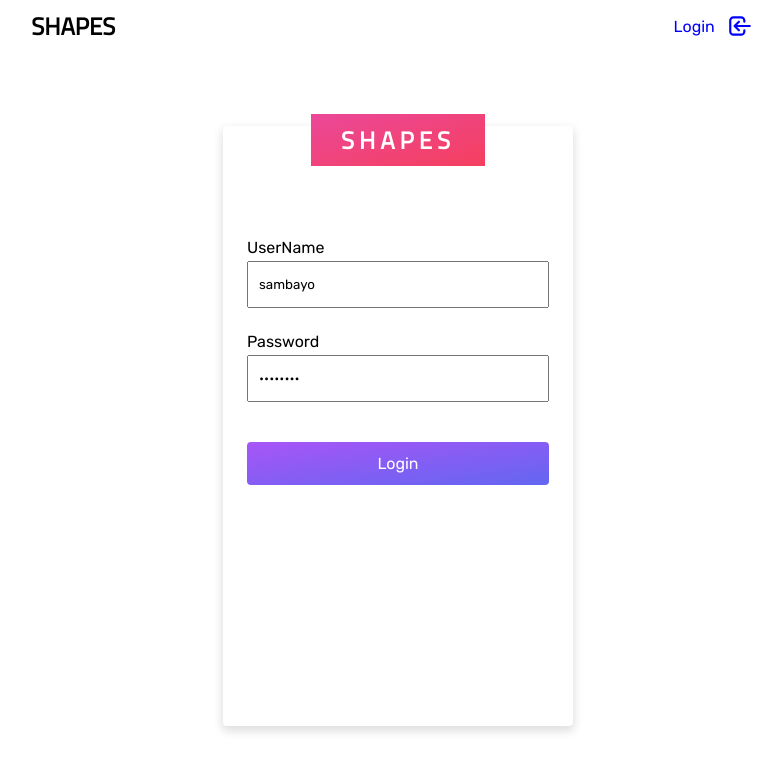
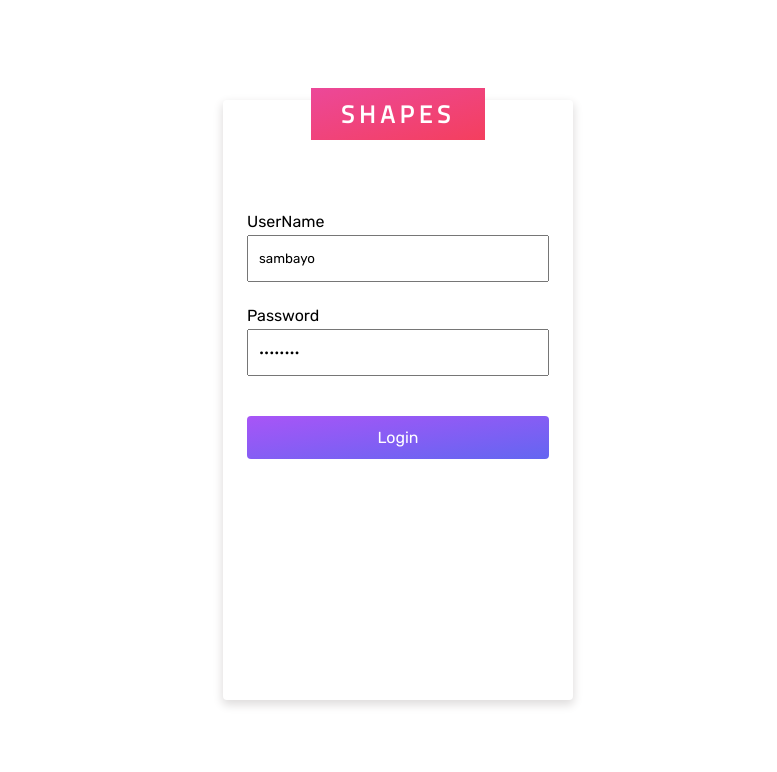
Before and after one commit to samuelkurdz/shapes, a React (Create React App) app: page / in a window 1280 px wide. Shown: the top 772 px of the page, without its empty margins (242-1019 px from the left). Built offline with nearby package versions, Linux system fonts and the light colour scheme.

Commit message:
toggle header on login state

```diff
--- a/src/components/App.tsx
+++ b/src/components/App.tsx
@@ -14,7 +14,7 @@ function App(props: IProps) {
   const { isUserLoggedIn } = props;
   return (
     <div className="App">
-      <Header />
+      {isUserLoggedIn ? <Header /> : null}
       {isUserLoggedIn ? <HomePage /> : <LoginPage />}
     </div>
   );
--- a/src/components/header/header.tsx
+++ b/src/components/header/header.tsx
@@ -1,22 +1,15 @@
 // eslint-disable-next-line no-use-before-define
 import React from 'react';
 import { connect } from 'react-redux';
-import { removeUser, setCurrentUser } from '../../state/user/user.action';
+import { removeUser } from '../../state/user/user.action';
 import './header.scss';
 
 interface HeaderProps {
-  isUserLoggedIn: boolean;
-  // eslint-disable-next-line no-unused-vars
-  setUser: (name: string) => void;
   logoutUser: () => void;
 }
 
 const Header = (props: HeaderProps) => {
-  const { isUserLoggedIn, setUser, logoutUser } = props;
-
-  const setName = () => {
-    setUser('sam');
-  };
+  const { logoutUser } = props;
 
   const logout = () => {
     logoutUser();
@@ -25,7 +18,6 @@ const Header = (props: HeaderProps) => {
   return (
     <header>
       <h2>SHAPES</h2>
-      {isUserLoggedIn ? (
       <button type="button" className="logout" onClick={logout}>
         <p>Logout</p>
         <svg xmlns="http://www.w3.org/2000/svg" fill="none" viewBox="0 0 24 24" stroke="currentColor">
@@ -37,30 +29,12 @@ const Header = (props: HeaderProps) => {
           />
         </svg>
       </button>
-      ) : (
-        <button type="button" className="login" onClick={setName}>
-          <p>Login</p>
-          <svg xmlns="http://www.w3.org/2000/svg" fill="none" viewBox="0 0 24 24" stroke="currentColor">
-            <path
-              strokeLinecap="round"
-              strokeLinejoin="round"
-              strokeWidth={2}
-              d="M11 16l-4-4m0 0l4-4m-4 4h14m-5 4v1a3 3 0 01-3 3H6a3 3 0 01-3-3V7a3 3 0 013-3h7a3 3 0 013 3v1"
-            />
-          </svg>
-        </button>
-      )}
     </header>
   );
 };
 
-const mapStateToProps = (state: any) => ({
-  isUserLoggedIn: state.user.isLoggedIn,
-});
-
 const mapDispatchToProps = (dispatch: any) => ({
-  setUser: (user: string) => dispatch(setCurrentUser(user)),
   logoutUser: () => dispatch(removeUser()),
 });
 
-export default connect(mapStateToProps, mapDispatchToProps)(Header);
+export default connect(null, mapDispatchToProps)(Header);
```
Lines whose indentation alone changed are shown as unchanged.
